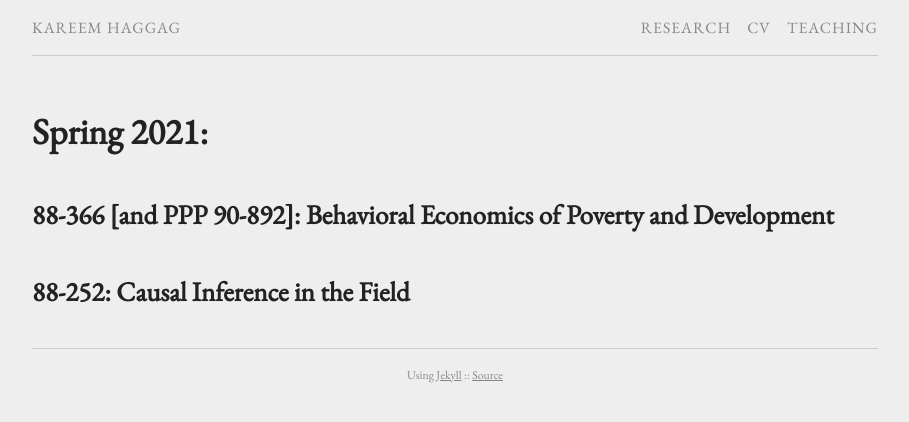
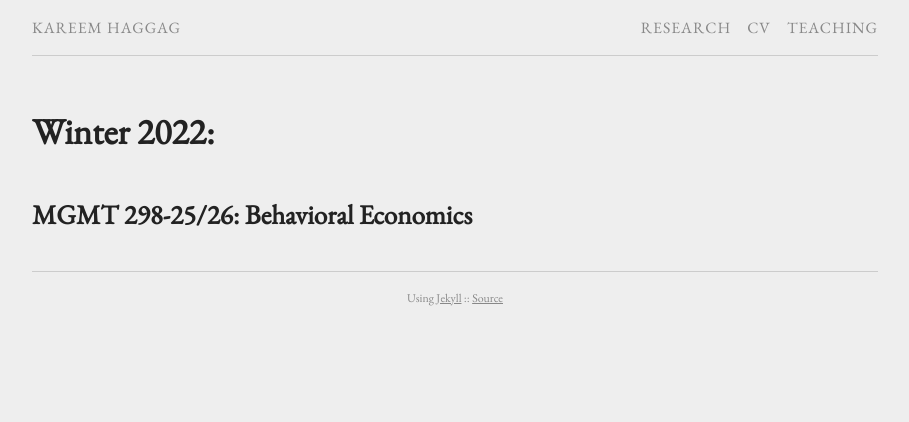
Before and after one commit to kareemhaggag/kareemhaggag.github.io, a Jekyll site: the page built from teaching.md, in a window 1280 px wide. Shown: the top 422 px of the page, without its empty margins (185-1094 px from the left). Built offline with Jekyll 4.4.1, drawn with Linux system fonts in a browser that asks for light colours; comment, search, counter and statistics services are not loaded.

Commit message:
Update teaching

```diff
--- a/teaching.md
+++ b/teaching.md
@@ -4,8 +4,6 @@ title: Teaching
 permalink: /teaching/
 ---
 
-# Spring 2021:
+# Winter 2022:
 
-## 88-366 [and PPP 90-892]: Behavioral Economics of Poverty and Development
-
-## 88-252: Causal Inference in the Field
+## MGMT 298-25/26: Behavioral Economics
```
